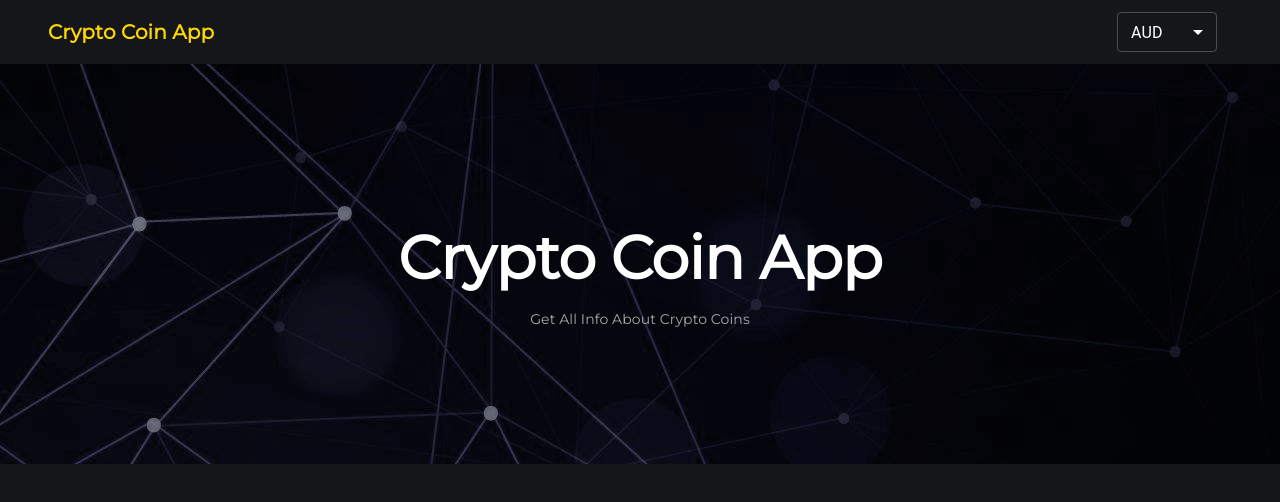
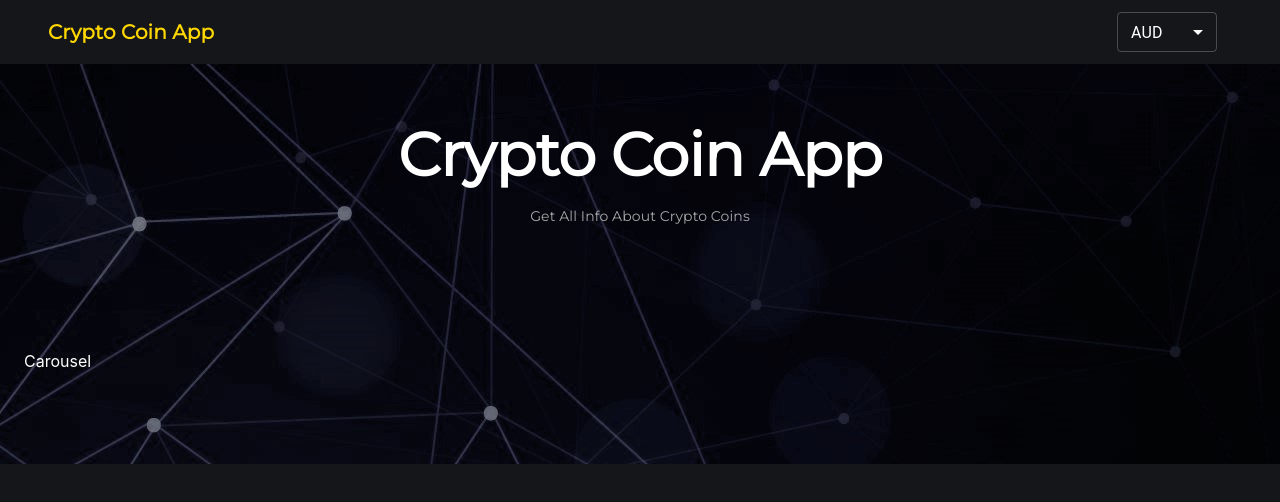
Before and after one commit to pragnesh-aus/crypto-coin-app, a React (Create React App) app: page / in a window 1280 px wide. Shown: the top 502 px of the page. Built offline with nearby package versions, Linux system fonts and the light colour scheme.

Commit message:
added coingecko in app

```diff
--- a/src/components/Banner/Banner.js
+++ b/src/components/Banner/Banner.js
@@ -1,5 +1,6 @@
 import { Container, makeStyles, Typography } from '@material-ui/core';
 import React from 'react';
+import Carousel from './Carousel';
 
 const useStyles = makeStyles(() => ({
   banner: {
@@ -47,6 +48,7 @@
             Get all Info about Crypto Coins
           </Typography>
         </div>
+        <Carousel />
       </Container>
     </div>
   );
--- /dev/null
+++ b/src/components/Banner/Carousel.js
@@ -0,0 +1,16 @@
+import { makeStyles } from '@material-ui/core';
+import React from 'react';
+
+const useStyles = makeStyles((theme) => ({
+  carousel: {
+    height: '50%',
+    display: 'flex',
+    alignItems: 'center',
+  },
+}));
+const Carousel = () => {
+  const classes = useStyles();
+  return <div className={classes.carousel}>Carousel</div>;
+};
+
+export default Carousel;
```
Also changed, not shown: src/config/api.js (added, +11 -0 lines).
